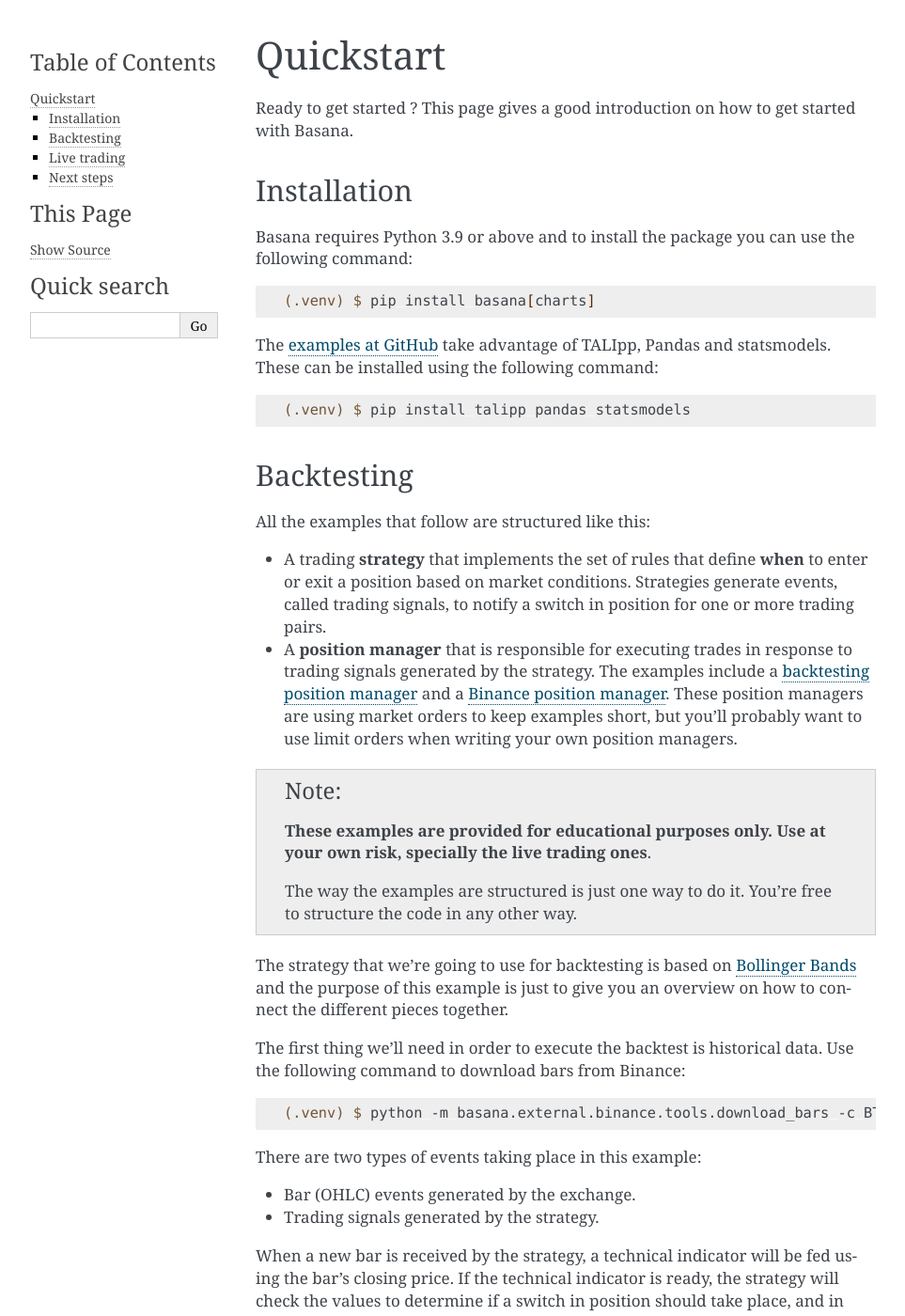
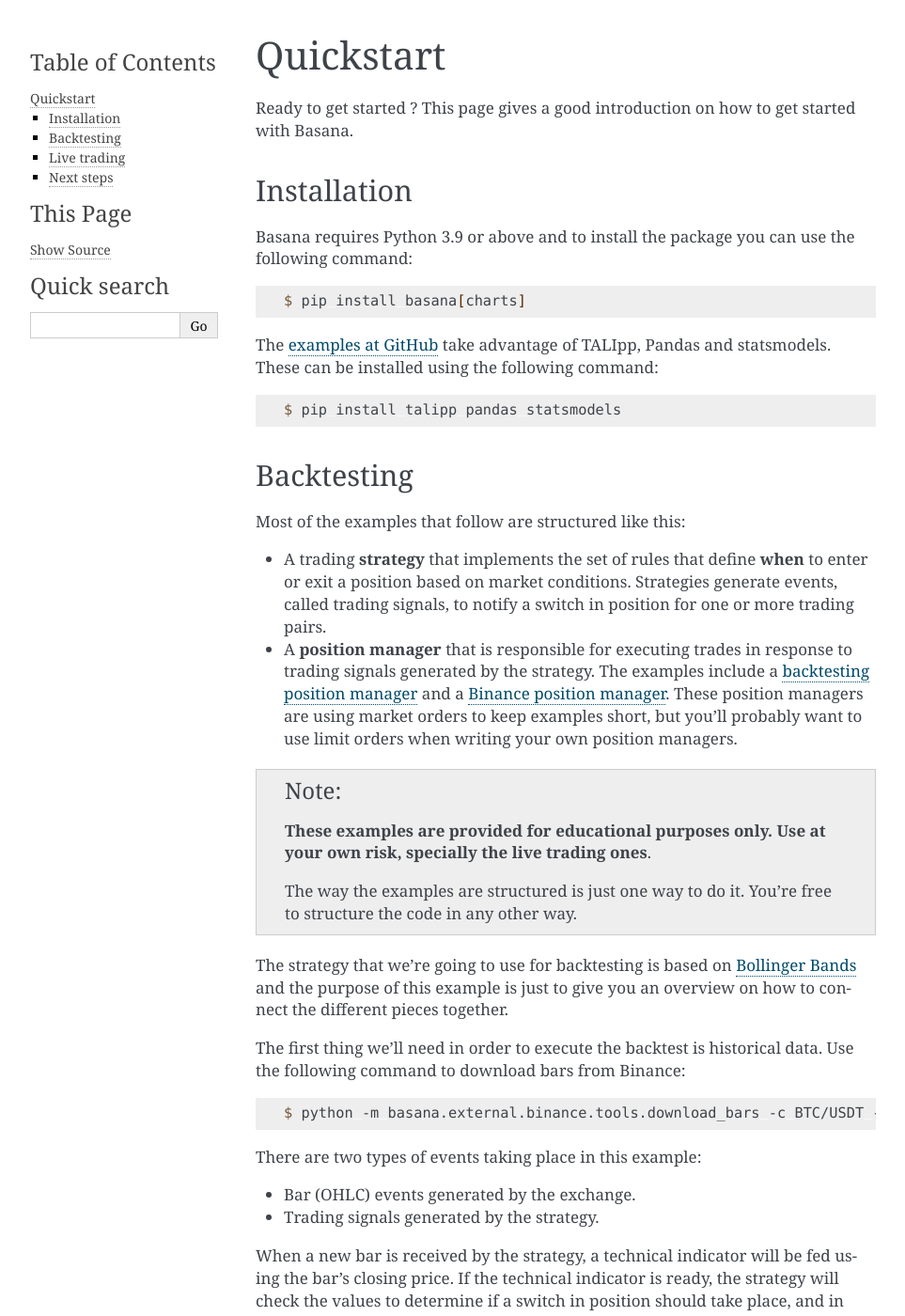
Before and after one commit to gbeced/basana, a Sphinx documentation site: the page built from docs/quickstart.rst, in a window 1280 px wide and 1400 px high. Shown: the whole window at 94% size, without its empty margins (148-1111 px from the left). Built offline with Sphinx 7.4.7, drawn with Linux system fonts in a browser that asks for light colours.

Commit message:
Minor updates.

```diff
--- a/docs/quickstart.rst
+++ b/docs/quickstart.rst
@@ -12,21 +12,21 @@
 
 .. code-block:: console
 
-   (.venv) $ pip install basana[charts]
+   $ pip install basana[charts]
 
 The `examples at GitHub <https://github.com/gbeced/basana/tree/master/samples>`_ take advantage of TALIpp, Pandas and statsmodels.
 These can be installed using the following command:
 
 .. code-block:: console
 
-   (.venv) $ pip install talipp pandas statsmodels
+   $ pip install talipp pandas statsmodels
 
 .. _quickstart_backtesting:
 
 Backtesting
 -----------
 
-All the examples that follow are structured like this:
+Most of the examples that follow are structured like this:
 
 * A trading **strategy** that implements the set of rules that define **when** to enter or exit a position based on market conditions.
   Strategies generate events, called trading signals, to notify a switch in position for one or more trading pairs.
@@ -48,7 +48,7 @@
 
 .. code-block:: console
 
-    (.venv) $ python -m basana.external.binance.tools.download_bars -c BTC/USDT -p 1d -s 2021-01-01 -e 2021-12-31 -o binance_btcusdt_day.csv
+    $ python -m basana.external.binance.tools.download_bars -c BTC/USDT -p 1d -s 2021-01-01 -e 2021-12-31 -o binance_btcusdt_day.csv
 
 There are two types of events taking place in this example:
 
@@ -75,7 +75,7 @@
 
 .. code-block:: console
 
-    (.venv) $ python -m samples.backtest_bbands
+    $ python -m samples.backtest_bbands
 
 A chart similar to this one should open in a browser:
 
@@ -103,7 +103,7 @@
 
 .. code-block:: console
 
-    (.venv) $ python -m samples.binance_bbands
+    $ python -m samples.binance_bbands
 
 Next steps
 ----------
```
